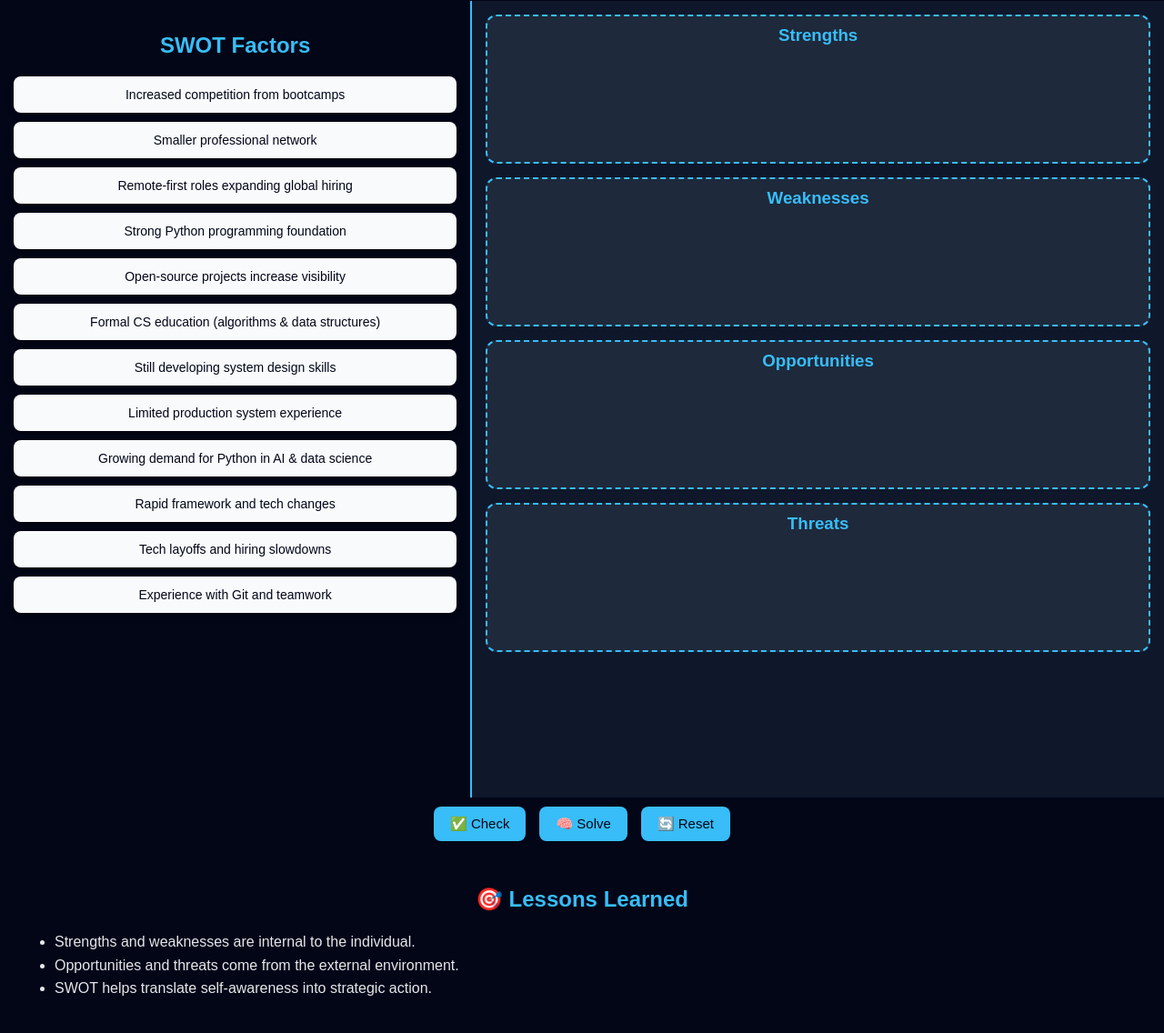
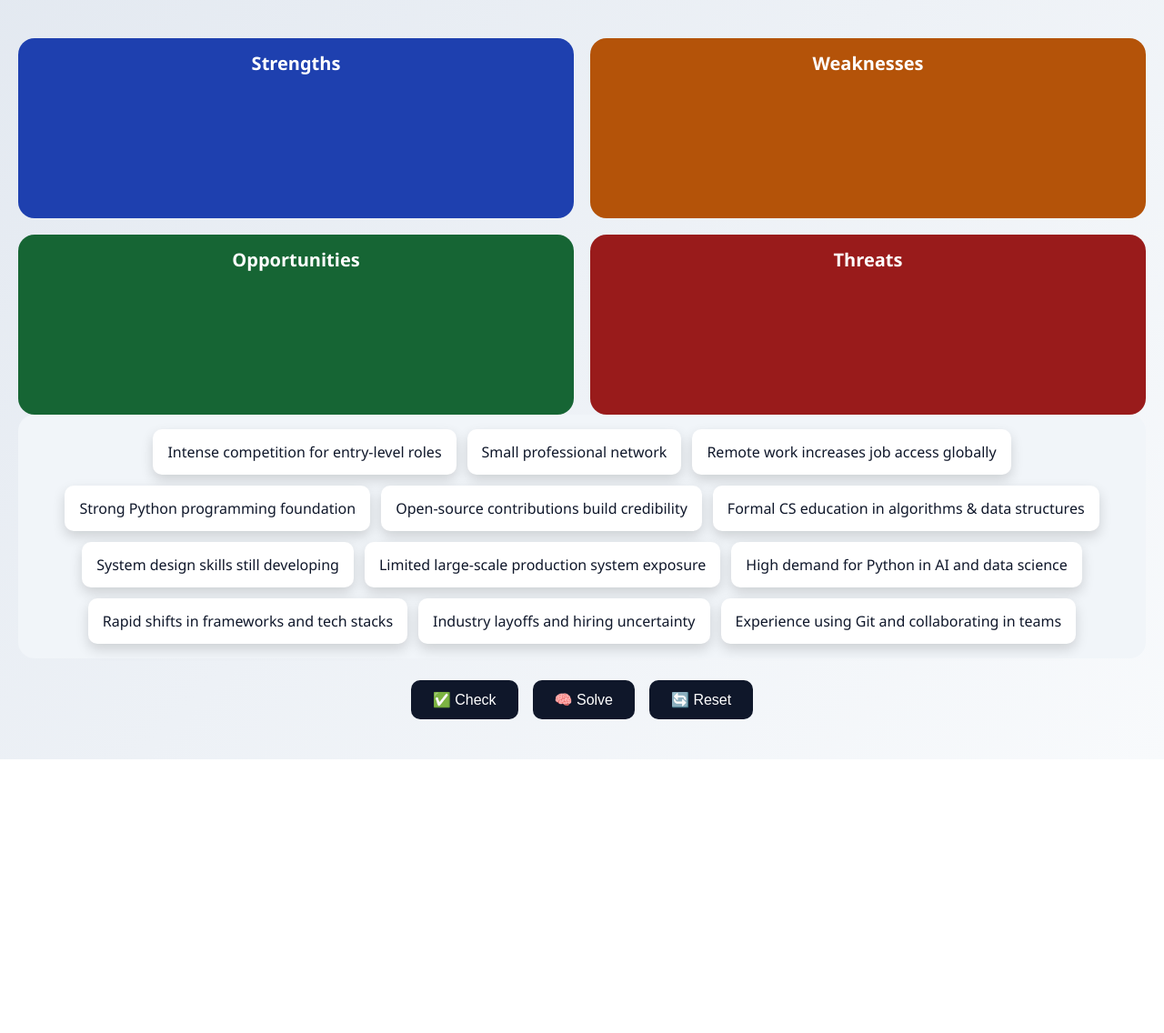
Before and after one commit to okinawapro/okinawapro.github.io, a plain HTML site: page 4swot.html in a window 1280 px wide. Shown: the part 144-1280 px from the top of the page at 91% size. After the commit the page ends 979 px from the top, so only its background shows below. Drawn offline with Linux system fonts and the light colour scheme.

Commit message:
Add files via upload

```diff
--- a/4swot.html
+++ b/4swot.html
@@ -7,99 +7,99 @@
 <style>
 body {
   margin: 0;
-  font-family: Arial, sans-serif;
-  background: #0f172a;
-  color: #e5e7eb;
-  height: 160vh;
-  display: flex;
-  flex-direction: column;
+  font-family: "Segoe UI", Arial, sans-serif;
+  background: linear-gradient(135deg, #e2e8f0, #f8fafc);
+  color: #0f172a;
 }
 
 header {
-  background: #020617;
-  padding: 15px;
   text-align: center;
+  padding: 24px;
+}
+
+header h1 {
+  margin-bottom: 6px;
 }
 
 main {
-  flex: 1;
-  display: flex;
-  overflow: hidden;
+  padding: 20px;
 }
 
-/* LEFT PANEL */
+/* CARD AREA */
 .cards-panel {
-  width: 40%;
-  background: #020617;
-  padding: 15px;
-  overflow-y: auto;
-  border-right: 2px solid #38bdf8;
-}
-
-.cards-panel h2 {
-  text-align: center;
-  color: #38bdf8;
+  background: #f1f5f9;
+  padding: 16px;
+  border-radius: 18px;
+  display: flex;
+  flex-wrap: wrap;
+  gap: 12px;
+  justify-content: center;
+  margin-bottom: 24px;
 }
 
 .card {
-  background: #f8fafc;
-  color: #020617;
-  padding: 12px;
-  border-radius: 8px;
-  margin-bottom: 10px;
+  background: #ffffff;
+  color: #0f172a; /* FIX: force readable text */
+  padding: 14px 16px;
+  border-radius: 10px;
+  box-shadow: 0 6px 14px rgba(0,0,0,.15);
   cursor: grab;
-  text-align: center;
-  font-size: 14px;
-  box-shadow: 0 4px 6px rgba(0,0,0,.3);
+  user-select: none;
+  font-weight: 500;
 }
 
-.correct { background: #86efac !important; }
-.incorrect { background: #f9a8d4 !important; }
+.correct { background: #bbf7d0 !important; }
+.incorrect { background: #fecaca !important; }
 
-/* RIGHT PANEL */
-.swot-panel {
-  width: 60%;
-  padding: 15px;
-  overflow-y: auto;
+/* SWOT GRID */
+.swot-grid {
+  display: grid;
+  grid-template-columns: 1fr 1fr;
+  gap: 18px;
 }
 
 .swot {
-  background: #1e293b;
-  border: 2px dashed #38bdf8;
-  border-radius: 12px;
-  padding: 10px;
-  margin-bottom: 15px;
-  min-height: 140px;
+  min-height: 170px;
+  padding: 14px;
+  border-radius: 18px;
+  color: #ffffff;
 }
 
 .swot h3 {
   text-align: center;
   margin-top: 0;
-  color: #38bdf8;
+  font-size: 20px;
 }
+
+/* Power colors */
+.swot[data-role="strengths"]     { background: #1e40af; }
+.swot[data-role="weaknesses"]    { background: #b45309; }
+.swot[data-role="opportunities"] { background: #166534; }
+.swot[data-role="threats"]       { background: #991b1b; }
 
 /* BUTTONS */
 .buttons {
-  background: #020617;
-  padding: 10px;
   display: flex;
   justify-content: center;
-  gap: 15px;
+  gap: 16px;
+  margin: 24px 0;
 }
 
 button {
-  background: #38bdf8;
+  padding: 12px 24px;
+  font-size: 16px;
+  border-radius: 10px;
   border: none;
-  padding: 10px 18px;
-  font-size: 15px;
-  border-radius: 8px;
+  background: #0f172a;
+  color: white;
   cursor: pointer;
-  color: #020617;
 }
 
-button:hover { background: #0ea5e9; }
+button:hover {
+  background: #020617;
+}
 
-/* SUCCESS OVERLAY */
+/* SUCCESS MESSAGE */
 #successMessage {
   position: fixed;
   top: 50%;
@@ -107,60 +107,67 @@ button:hover { background: #0ea5e9; }
   transform: translate(-50%, -50%) scale(0);
   background: #22c55e;
   color: #022c22;
-  padding: 30px 40px;
-  border-radius: 20px;
+  padding: 36px 46px;
+  border-radius: 26px;
   text-align: center;
-  font-size: 32px;
-  font-weight: bold;
-  z-index: 999;
+  font-size: 36px;
+  font-weight: 700;
   opacity: 0;
   transition: transform 0.6s ease, opacity 0.6s ease;
+  z-index: 999;
 }
 
 #successMessage.show {
-  transform: translate(-50%, -50%) scale(1.3);
+  transform: translate(-50%, -50%) scale(1.4);
   opacity: 1;
 }
 
-/* LESSONS */
-.lessons {
-  background: #020617;
-  padding: 20px;
+/* KEY TAKEAWAY */
+.key-takeaway {
+  margin-top: 30px;
+  padding: 25px 30px;
+  background: linear-gradient(135deg, #0f172a, #1e293b);
+  color: #f8fafc;
+  border-radius: 18px;
+  box-shadow: 0 10px 25px rgba(0,0,0,.25);
 }
 
-.lessons h2 {
-  text-align: center;
-  color: #38bdf8;
+.key-takeaway.hidden {
+  display: none;
 }
 
-.lessons ul { line-height: 1.6; }
+.key-takeaway h2 {
+  margin-top: 0;
+  color: #38bdf8;
+  font-size: 26px;
+}
+
+.key-takeaway p {
+  font-size: 18px;
+  line-height: 1.7;
+  max-width: 900px;
+}
 </style>
 </head>
 
 <body>
 
 <header>
-  <h1>📊 SWOT Analysis: New Software Developer</h1>
-  <p>Drag each card to the correct SWOT category</p>
+  <h1>📊 SWOT Analysis — New Software Developer</h1>
+  <p>Build clarity. Create leverage. Own your strategy.</p>
 </header>
 
 <main>
-
-<!-- CARDS -->
-<div class="cards-panel">
-  <h2>SWOT Factors</h2>
-  <div id="pool"></div>
-</div>
-
-<!-- SWOT BOXES -->
-<div class="swot-panel">
+<!-- SWOT GRID -->
+<div class="swot-grid">
   <div class="swot" data-role="strengths"><h3>Strengths</h3></div>
   <div class="swot" data-role="weaknesses"><h3>Weaknesses</h3></div>
   <div class="swot" data-role="opportunities"><h3>Opportunities</h3></div>
   <div class="swot" data-role="threats"><h3>Threats</h3></div>
 </div>
 
-</main>
+<!-- CARDS -->
+<div class="cards-panel" id="pool"></div>
 
 <div class="buttons">
   <button onclick="check()">✅ Check</button>
@@ -168,60 +175,64 @@ button:hover { background: #0ea5e9; }
   <button onclick="resetGame()">🔄 Reset</button>
 </div>
 
-<div class="lessons">
-  <h2>🎯 Lessons Learned</h2>
-  <ul>
-    <li>Strengths and weaknesses are internal to the individual.</li>
-    <li>Opportunities and threats come from the external environment.</li>
-    <li>SWOT helps translate self-awareness into strategic action.</li>
-  </ul>
-</div>
+<section class="key-takeaway hidden" id="keyTakeaway">
+  <h2>Key Takeaway</h2>
+  <p>
+    A SWOT analysis is not about labeling traits — it is about building strategic
+    self‑awareness that leads to action. <br> By clearly separating what you control
+    (strengths and weaknesses) from what you must respond to (opportunities and threats),
+    you gain power over your decisions.
+    <br><br>SWOT shifts thinking from “What do I have?” to “I will 🏃‍➡️...”
+  </p>
+</section>
 
-<div id="successMessage">
-  ✨<br>Awesome Job!
-</div>
+</main>
+
+<div id="successMessage">🥰<br>You Rock!!!</div>
 
 <script>
 const cardsData = [
   { text: "Strong Python programming foundation", answer: "strengths" },
-  { text: "Formal CS education (algorithms & data structures)", answer: "strengths" },
-  { text: "Experience with Git and teamwork", answer: "strengths" },
+  { text: "Formal CS education in algorithms & data structures", answer: "strengths" },
+  { text: "Experience using Git and collaborating in teams", answer: "strengths" },
 
-  { text: "Limited production system experience", answer: "weaknesses" },
-  { text: "Smaller professional network", answer: "weaknesses" },
-  { text: "Still developing system design skills", answer: "weaknesses" },
+  { text: "Limited large-scale production system exposure", answer: "weaknesses" },
+  { text: "Small professional network", answer: "weaknesses" },
+  { text: "System design skills still developing", answer: "weaknesses" },
 
-  { text: "Growing demand for Python in AI & data science", answer: "opportunities" },
-  { text: "Remote-first roles expanding global hiring", answer: "opportunities" },
-  { text: "Open-source projects increase visibility", answer: "opportunities" },
+  { text: "High demand for Python in AI and data science", answer: "opportunities" },
+  { text: "Remote work increases job access globally", answer: "opportunities" },
+  { text: "Open-source contributions build credibility", answer: "opportunities" },
 
-  { text: "Increased competition from bootcamps", answer: "threats" },
-  { text: "Rapid framework and tech changes", answer: "threats" },
-  { text: "Tech layoffs and hiring slowdowns", answer: "threats" }
+  { text: "Intense competition for entry-level roles", answer: "threats" },
+  { text: "Rapid shifts in frameworks and tech stacks", answer: "threats" },
+  { text: "Industry layoffs and hiring uncertainty", answer: "threats" }
 ];
 
 const pool = document.getElementById("pool");
+let dragged = null;
 
-/* SHUFFLE + LOAD */
+function shuffle(arr) {
+  return [...arr].sort(() => Math.random() - 0.5);
+}
+
 function loadCards() {
   pool.innerHTML = "";
   shuffle(cardsData).forEach(c => {
     const card = document.createElement("div");
     card.className = "card";
+    card.textContent = c.text;
+    card.dataset.answer = c.answer;
     card.draggable = true;
-    card.dataset.answer = c.answer;
-    card.textContent = c.text;
     pool.appendChild(card);
   });
   enableDrag();
 }
 
-/* DRAG SETUP */
-let dragged = null;
 function enableDrag() {
-  document.querySelectorAll(".card").forEach(card => {
-    card.addEventListener("dragstart", () => dragged = card);
-  });
+  document.querySelectorAll(".card").forEach(card =>
+    card.addEventListener("dragstart", () => dragged = card)
+  );
 }
 
 document.querySelectorAll(".swot").forEach(box => {
@@ -229,7 +240,6 @@ document.querySelectorAll(".swot").forEach(box => {
   box.addEventListener("drop", () => dragged && box.appendChild(dragged));
 });
 
-/* CHECK */
 function check() {
   let allCorrect = true;
   document.querySelectorAll(".card").forEach(card => {
@@ -242,41 +252,32 @@ function check() {
       allCorrect = false;
     }
   });
-
-  if (allCorrect) showSuccess();
+  if (allCorrect) {
+    showSuccess();
+    document.getElementById("keyTakeaway").classList.remove("hidden");
+  }
 }
 
-/* SUCCESS ANIMATION */
 function showSuccess() {
   const msg = document.getElementById("successMessage");
   msg.classList.add("show");
   setTimeout(() => msg.classList.remove("show"), 3000);
 }
 
-/* SOLVE */
 function solve() {
   document.querySelectorAll(".card").forEach(card => {
     document.querySelector(`.swot[data-role="${card.dataset.answer}"]`)
       .appendChild(card);
     card.classList.add("correct");
   });
+  document.getElementById("keyTakeaway").classList.remove("hidden");
 }
 
-/* RESET */
-
 function resetGame() {
-  // 1️⃣ Remove cards from all SWOT boxes
-  document.querySelectorAll(".swot").forEach(box => {
-    box.querySelectorAll(".card").forEach(card => card.remove());
-  });
-
-  // 2️⃣ Reload + shuffle cards back into the pool
+  document.querySelectorAll(".swot .card").forEach(c => c.remove());
   loadCards();
-}
-
-/* SHUFFLE FUNCTION */
-function shuffle(arr) {
-  return [...arr].sort(() => Math.random() - 0.5);
+  document.getElementById("successMessage").classList.remove("show");
+  document.getElementById("keyTakeaway").classList.add("hidden");
 }
 
 loadCards();
```
